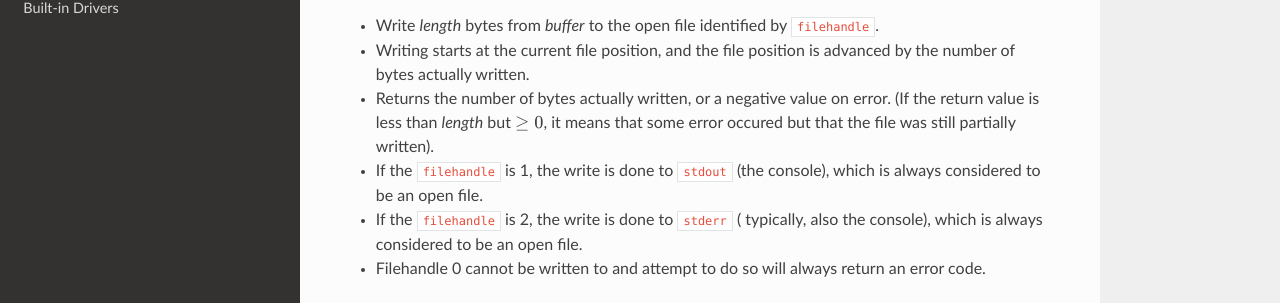
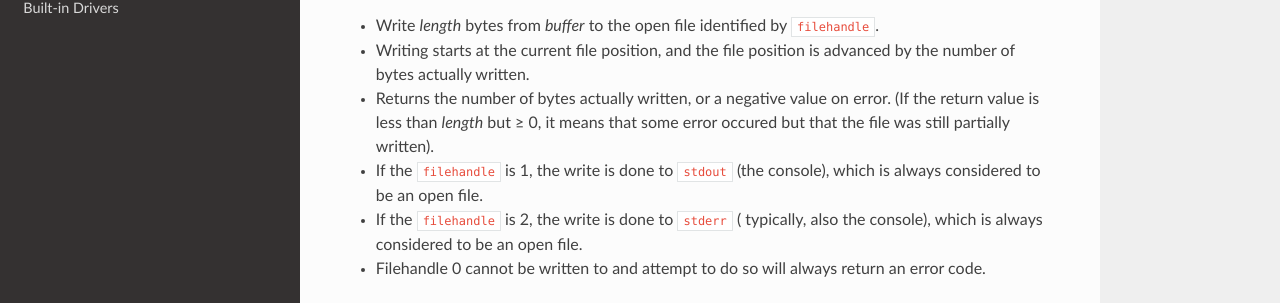
Before and after one commit to DIKU-EDU/kudos, a Sphinx documentation site: the page built from docs/system-calls.rst, in a window 1280 px wide and 900 px high, scrolled down 1621 px. Shown: the part 406-709 px from the top of the window. Built offline with Sphinx 7.4.7 and the Read the Docs theme 2.0.0, drawn with Linux system fonts in a browser that asks for light colours.

Commit message:
just use unicode

```diff
--- a/docs/system-calls.rst
+++ b/docs/system-calls.rst
@@ -118,8 +118,8 @@ File-System Related
 
 * Returns the number of bytes actually written, or a negative
   value on error. (If the return value is less than *length* but
-  :math:`\geq 0`, it means that some error occured but that the
-  file was still partially written).
+  ≥ 0, it means that some error occured but that the file was still
+  partially written).
 
 * If the ``filehandle`` is 1, the write is done to ``stdout`` (the
   console), which is always considered to be an open file.
```
